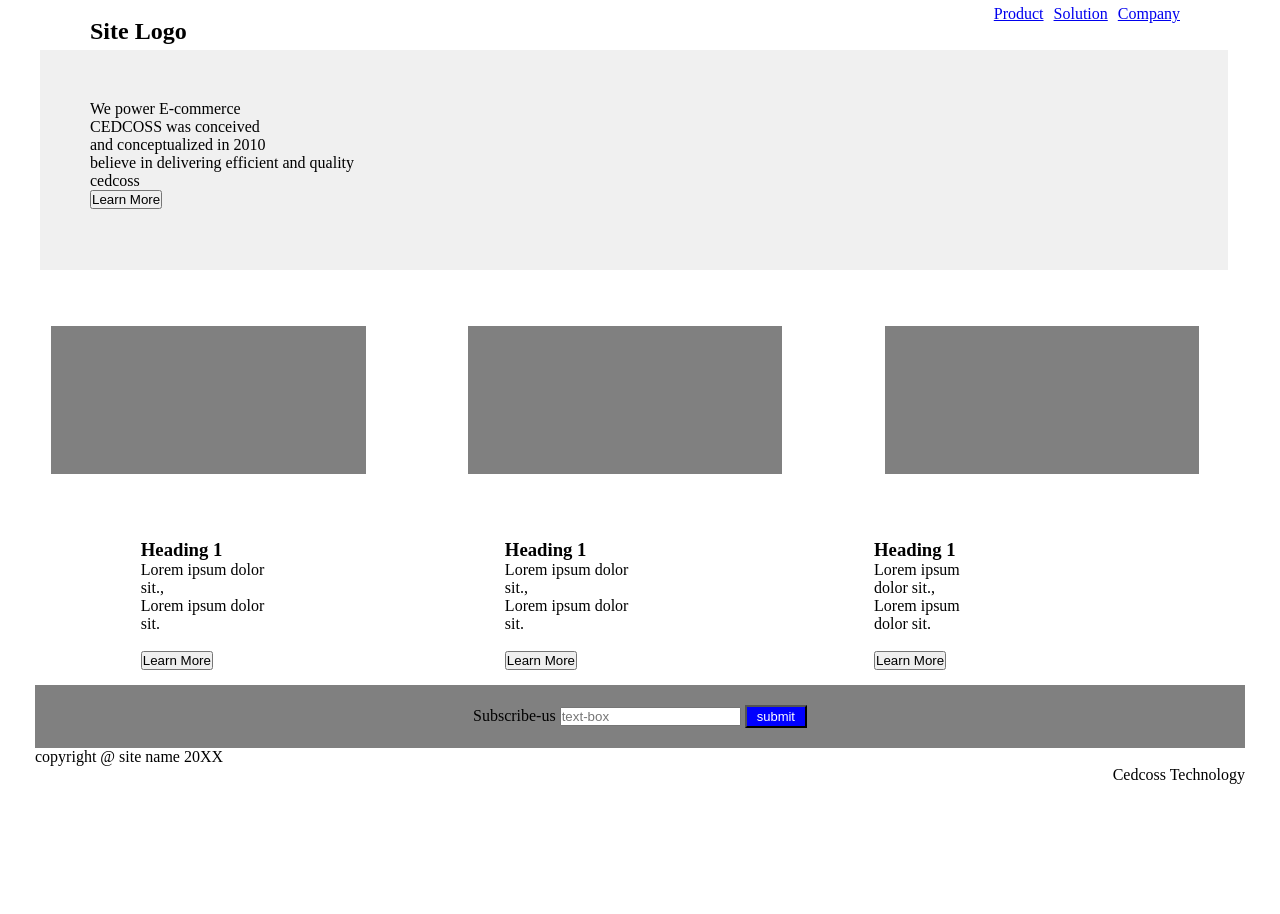
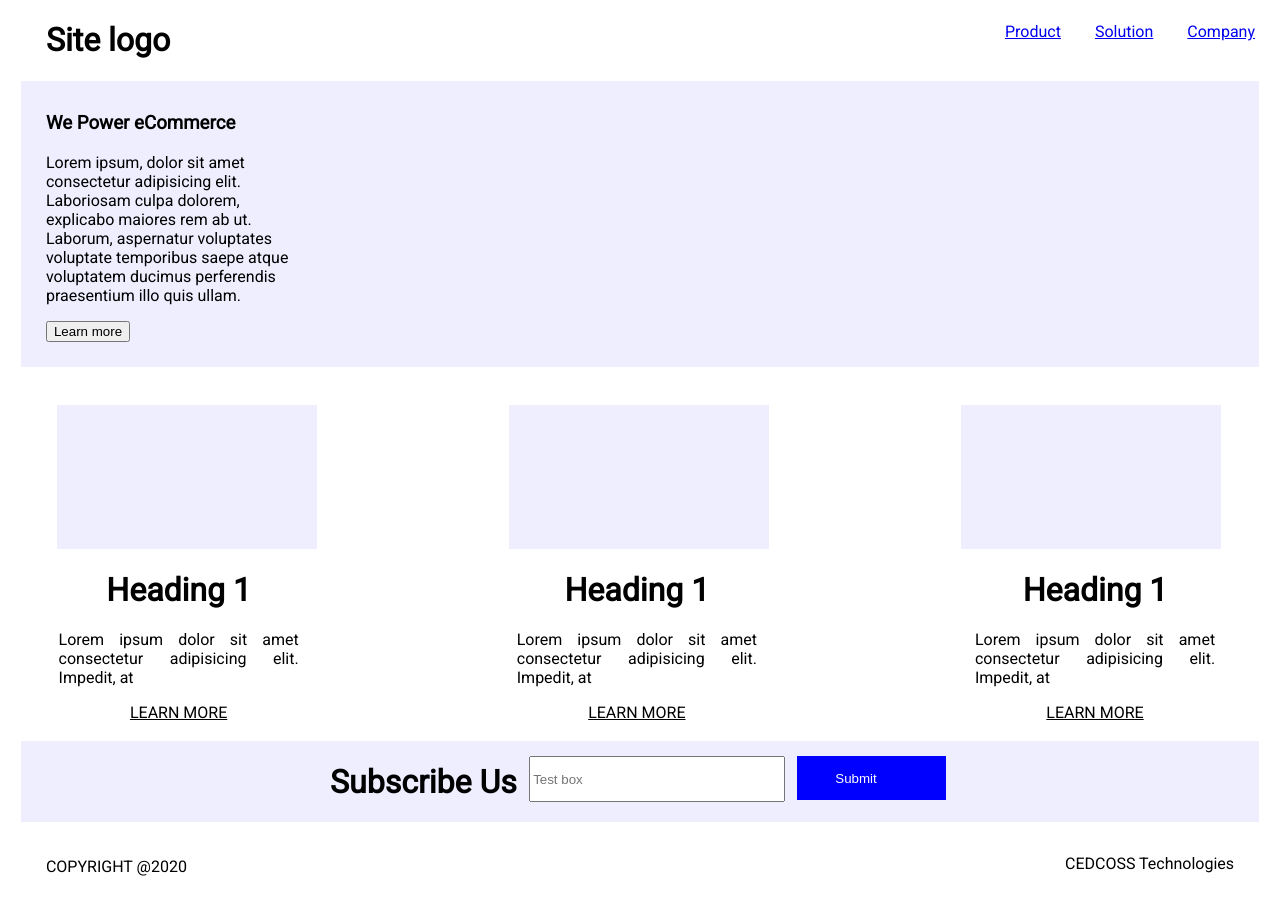
Before and after one commit to Soundryacedcoss/CSS---Template-Design---Template-2, a plain HTML site: page index.html in a window 1280 px wide. Before the commit the page ends 800 px from the top, so only its background shows below. Drawn offline with Linux system fonts and the light colour scheme.

Commit message:
modification doen

```diff
--- a/index.html
+++ b/index.html
@@ -1,65 +1,109 @@
 <!DOCTYPE html>
-<html>
+<html lang="en">
   <head>
-        <meta name="viewport" content="width=device-width, initial-scale=1.0">
-        <link rel="stylesheet" href="style.css">
+    <meta charset="UTF-8" />
+    <meta http-equiv="X-UA-Compatible" content="IE=edge" />
+    <meta name="viewport" content="width=device-width, initial-scale=1.0" />
+    <title>Css Template 2</title>
+    <link rel="stylesheet" href="style.css" />
+    <link href='https://fonts.googleapis.com/css?family=Roboto' rel='stylesheet'>
   </head>
   <body>
+    <div>
       <ul>
-            <li><a href="#">Product</a></li>
-            <li><a href="#">Solution</a></li>
-            <li><a href="#">Company</a></li>
+        <li><a class="active" href="#company">Company</a></li>
+        <li><a href="#solution">Solution</a></li>
+        <li><a href="#product">Product</a></li>
       </ul>
-    </br>
-        <h2>Site Logo</h2>
-        <div class="class01">
-            <p>We power E-commerce</p>
-            <p>CEDCOSS was conceived </br> and conceptualized in 2010</br>believe in delivering efficient and quality</br>cedcoss</p>
-            <button>Learn More</button>
+      <h1 style="margin-left: 3%">Site logo</h1>
     </div>
-        <!-- <div class="classAA"> -->
-            <div class="classA1">
-        <div class="classA"></div>
-        <div class="classA"></div>
-        <div class="classA"></div>
+
+    <!-- -------------------------------------------------------------- -->
+
+    <div class="power">
+      <h3>We Power eCommerce</h3>
+      <p style="width: 20%;">
+        Lorem ipsum, dolor sit amet consectetur adipisicing elit. Laboriosam
+        culpa dolorem, explicabo maiores rem ab ut. Laborum, aspernatur
+        voluptates voluptate temporibus saepe atque voluptatem ducimus
+        perferendis praesentium illo quis ullam.
+      </p>
+
+      <button class="button">Learn more</button>
     </div>
-    <!-- <div class="container1"> -->
-        <div class="container">
-            <div class="classA1">
-                       <h3>Heading 1</h3>
-                       <p id="para1">Lorem ipsum dolor sit.,</br> Lorem ipsum dolor sit. </p></br>
-                       <button>Learn More</button>
+
+    <br>
+    <br>
+
+    <!-- --------------------------------------------------------------- -->
+
+    <div class="middle">
+        <div class="box1"></div>
+        <div class="box2"></div>
+        <div class="box3"></div>
+
+        <!-- <div class="heading"><h1>Heading1</h1></div>
+        <div class="heading"><h1>Heading1</h1></div>
+        <div class="heading"><h1>Heading1</h1></div> -->
       </div>
     </div>
-        <div class="container">
-            <div class="classA1">
-                       <div id="lucky"><h3>Heading 1</h3>
-                       <p>Lorem ipsum dolor sit.,</br> Lorem ipsum dolor sit. </p></br>
-                       <button>Learn More</button></div>
+    <div class="heading">
+        <div class="head1"><h1>Heading 1</h1>
+          <p style="text-align: justify;">Lorem ipsum dolor sit amet consectetur adipisicing elit. Impedit, at
+       </p>
+       <a href="#learnmore" style="color: black;">LEARN MORE</a>
+      </div>
+        <div class="head2"><h1>Heading 1</h1>
+          <p style="text-align: justify;">Lorem ipsum dolor sit amet consectetur adipisicing elit. Impedit, at
+         </p>
+         <a href="#learnmore" style="color: black;">LEARN MORE</a>
+        </div>
+        <div class="head3"><h1>Heading 1</h1>
+          <p style="text-align: justify;">Lorem ipsum dolor sit amet consectetur adipisicing elit. Impedit, at
+         </p>
+         <a href="#learnmore" style="color: black;">LEARN MORE</a>
         </div>
     </div>
-        <div class="container">
-            <div class="classA2">
-                      <div id="lucky1"><h3>Heading 1</h3>
-                       <p>Lorem ipsum dolor sit.,</br> Lorem ipsum dolor sit. </p></br>
-                       <button>Learn More</button></div>
-            </div>
-        </div>
-    <!-- </div> -->
-<!-- </div> -->
-        <div class="sub">
-        <table id="tab1">
-            <p id="p2">
-                <!-- <h3>subscribe-us</h3> -->
-            <label for="subs">Subscribe-us</label>
-            <input type="text" id="subs" name="subs" placeholder="text-box">
-            <button id="button">submit</button></p>
+
+
+    <!-- ---------------------------------------------------------------------------- -->
+
+    <br>
+
+    <!-- <div class="last">
+      <h1 style="border: 1px solid black; margin-left: 24%;">Subscribe Us</h1>
+      <input type="text" placeholder="Text box" style="border: 1px solid black; width: 25%; height: 45px; margin-right: 29%; margin-top: 16px;">
+      <input type="submit" value="Submit" style="border: 1px solid black; ">
+    </div> -->
+
+    <!-- <div class="last">
+      <form class="fclass">
+        <label for="subscribe"><h1 style="width: 10%; border:1px solid red;">Subscribe Us</h1></label>
+        <input type="text" placeholder="Text box">
+        <input type="submit" value="Submit">
+      </form>
+    </div> -->
+
+    <div class="last">
+      <table>
+        <tr>
+           <h1 style="margin-right: 1%;">Subscribe Us</h1>
+          <input type="text" placeholder="Test box" style="height: 40px; margin-top: 15px; width: 20%; margin-right: 1%;" >
+          <input type="submit" style="height: 44px; margin-top: 15px; width: 12%; background-color: blue; color: white; padding-right: 3%; border: none;">
+        </tr>
       </table>
     </div>
+
+
+    <!-- --------------------------------------------------------------------- -->
+    <br>
+    <div>
       <footer>
-            <p id="p4">copyright @ site name 20XX</p>
-            <p id="p5">Cedcoss Technology</p>
+        <p style="margin-left: 3%;">COPYRIGHT @2020</p>
+        <p style="text-align: right; margin-top: -3%; margin-right: 3%;">CEDCOSS Technologies</p>
       </footer>
-
+    </div>
+    <br>
+    <br>
   </body>
 </html>
--- a/style.css
+++ b/style.css
@@ -1,143 +1,103 @@
-*{
-    margin: 0px;
-    padding: 0px;
+body{
+  font-family: 'Roboto';
 }
-h2{
-    color: black;
-    width: 300px;
-    margin-left: 90px;
+ul {
+  list-style-type: none;
+  margin: 0;
+  padding: 0;
 }
-ul{
-    text-decoration: none;
-    list-style-type: none;
-    display: flex;
-    float: right;
-    /* margin-left: 1000px; */
-    margin-right: 95px;
+
+li {
+  float: right;
+  border: 1px solid white;
 }
-li{
-    margin: 5px;
+
+li a {
+  text-align: center;
+  padding: 14px 16px;
 }
-.class01{
-    width: 85%;
-    margin: 5px 40px 5px 40px;
-    background-color: #f0f0f0;
-    height: 120px;
-    padding: 50px;
-    text-align: left;
+
+.power {
+  /* border: 1px solid black; */
+  background-color: rgb(238, 238, 255);
+  height: fit-content;
+  padding-left: 2%;
+  padding-bottom: 2%;
+  padding-top: 1%;
+  margin-left: 1%;
+  margin-right: 1%;
 }
-/* @media (max-width: 800px) {
-    #div1, #div2,#div3 {
-      flex: 100%;
-    }
-  } */
-   /* @media (min-width: 500px) {
-    .classA {
-      flex-direction: column;
-      flex: 100%;
-    }
-  }  */
-/* @media (max-width: 600px) {
-    .container{
-      flex-direction: column;
-      flex: 100%;
-    }
-} */
- .container{
-    display: flex;
-    height: 2%;
-    display: inline-block;
-    /* float: left; */
-    /* float: ; */
-    /* padding: 25px; */
-    /* margin-left: 155px; */
-    /* margin-right: 35px; */
-    padding: 1%;
-    margin-left: 10%;
-    /* column-gap: 20%; */
-    width: 10vw;
-    justify-content: center;
-    /* border: 2px solid black; */
-    /* padding: 2%; */
-    padding-right: 90px;
+
+.middle {
+  display: flex;
+  justify-content: space-between;
+  /* margin-left: 4%; */
+  margin-right: 4%;
 }
-.classA{
-    /* border: 5px solid red; */
-    background-color: gray;
-    /* display: inline-block; */
-    height: 10%;
-    /* width: 100px; */
-    margin: 4vw;
-    padding: 5vw;
-    height: 105%;
-    width: 13%;
-    /* display: flex; */
-    /* margin: 25px 20px 20px 105px;
-    padding: 90px; */
-    /* display: block; */
-    border: 10px solid gray;
-    display: flex;
-    flex-direction: row;
-    float: left;
-    /* column-gap: 20px; */
-    flex-wrap: nowrap;
-    line-height: 75px;
 
-    }
-    .classAA{
-      width: 90%;
-      margin: 25px;
-      padding: 20px;
-      height: 4%;
-      /* background-color: blue; */
-      display: block;
-    }
-/* .classA1{
-       /* font-size: small; */
-       /* margin: 25%;
-       display: block;
-       float: left;
-}  */
-.sub{
-   padding: 20px 50px 20px 50px;
-   background-color: gray;
-   /* border: 3px solid yellow; */
-   margin-left: 35px;
-   margin-right: 35px;
+.box1 {
+  height: 9em;
+  width: 14em;
+  background-color: rgb(238, 238, 255);
+  /* height: 150px; */
+  /* width: 250px; */
+  margin-left: 4%;
+  padding-right: 3%;
 }
-#button{
-  background-color: blue;
-  color: white;
-  font-size: small;
-  /* size: 50px; */
-  padding: 2px 10px;
+.box2 {
+  height: 9em;
+  width: 14em;
+  background-color: rgb(238, 238, 255);
+  /* height: 150px; */
+  /* width: 250px; */
+  margin-left: 4%;
+  padding-right: 3%;
 }
-#tab1{
-  align-items: left;
-  background-color: black;
-  float: inline-end;
-  margin-left: 35px;
-  margin-right: 35px;
+.box3 {
+  height: 9em;
+  width: 14em;
+  background-color: rgb(238, 238, 255);
+  /* height: 150px; */
+  /* width: 250px; */
+  margin-left: 4%;
+  padding-right: 3%;
 }
-footer{
-  margin-left: 35px;
-  margin-right: 35px;
+
+.heading{
+    display:flex;
+    justify-content: space-between;
 }
-#p5{
-  text-align: end;
+
+.head1{
+    width: 19%;
+    margin-left: 4%;
+    text-align: center;
 }
-#p4{
-  text-align: start;
+.head2{
+    width: 19%;
+    /* margin-right: 4%; */
+    text-align: center;
 }
-#p2{
+.head3{
+  width: 19%;
+  margin-right: 4.5%;
   text-align: center;
-  width: 100%;
 }
-#lucky{
-  /* background-color: rgb(138, 115, 80); */
+
+.last{
+  display: flex;
+  justify-content: center;
   margin-left: 1%;
+  margin-right: 1%;
+  background-color: rgb(238, 238, 255);
 }
-.classA2{
-  margin-left: 5%;
-  padding: 1%;
+@media only screen and (max-width: 600px) {
+  div.middle {
+    display: inline;
+  }
 }
+@media only screen and (max-width: 600px) {
+  div.heading {
+    display: inline;
+  }
+}
```
Lines whose indentation alone changed are shown as unchanged.
